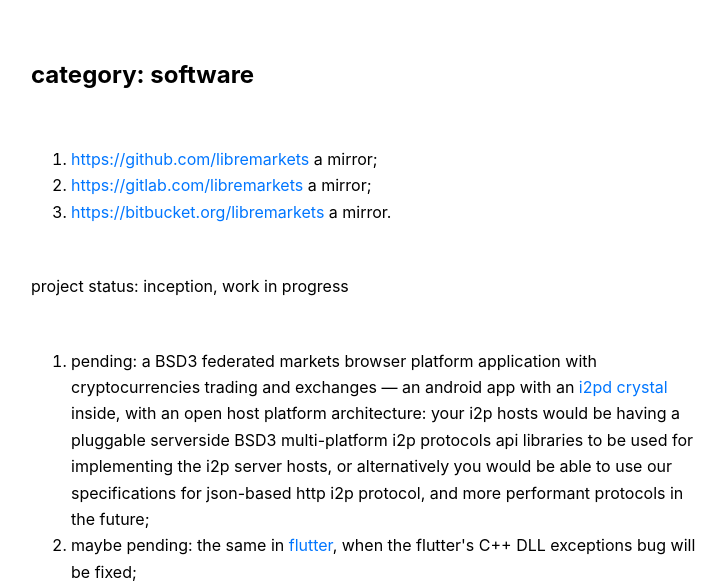
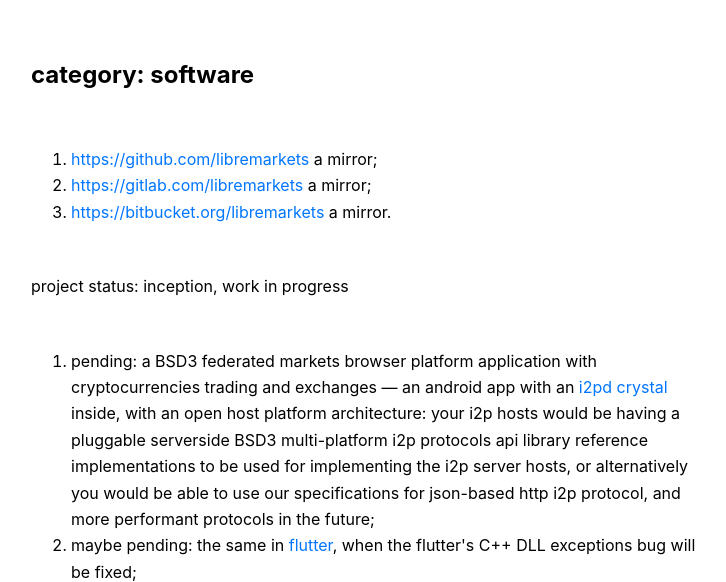
Before and after one commit to nonlin-lin-chaos-order-etc-etal/libremarkets_now_sh_gatsby, a Gatsby site: page / in a window 1280 px wide. Shown: the part 196-778 px from the top of the page, without its empty margins (269-995 px from the left). Built offline with nearby package versions, Linux system fonts and the light colour scheme; Gatsby itself is replaced by a stand-in of ours; no server answers.

Commit message:
Update index.js

```diff
--- a/src/pages/index.js
+++ b/src/pages/index.js
@@ -28,7 +28,7 @@
       <p>project status: inception, work in progress</p>
 
       <p><ol>
-        <li>pending: a BSD3 federated markets browser platform application with cryptocurrencies trading and exchanges &mdash; an android app with an <a href="https://i2pd.website/" target="_blank" rel="noopener" rel="noreferer">i2pd crystal</a> inside, with an open host platform architecture: your i2p hosts would be having a pluggable serverside BSD3 multi-platform i2p protocols api libraries to be used for implementing the i2p server hosts, or alternatively you would be able to use our specifications for json-based http i2p protocol, and more performant protocols in the future;</li>
+        <li>pending: a BSD3 federated markets browser platform application with cryptocurrencies trading and exchanges &mdash; an android app with an <a href="https://i2pd.website/" target="_blank" rel="noopener noreferrer">i2pd crystal</a> inside, with an open host platform architecture: your i2p hosts would be having a pluggable serverside BSD3 multi-platform i2p protocols api library reference implementations to be used for implementing the i2p server hosts, or alternatively you would be able to use our specifications for json-based http i2p protocol, and more performant protocols in the future;</li>
         <li>maybe pending: the same in <a href="https://flutter.dev/">flutter</a>, when the flutter's C++ DLL exceptions bug will be fixed;</li>
         <li>maybe pending: the same in <a href="https://libreprismatronics.now.sh/">https://libreprismatronics.now.sh/</a> and programming language "any" with content-type "any/any" based on nixos, a Gaudi-like bioorganic future pioneering meta-technology for clouds and software.</li>
         <li>pending: <a href="https://github.com/mathlangorg">mathlang</a> &mdash; a mathematically strict programming language for the industry.</li>
```
